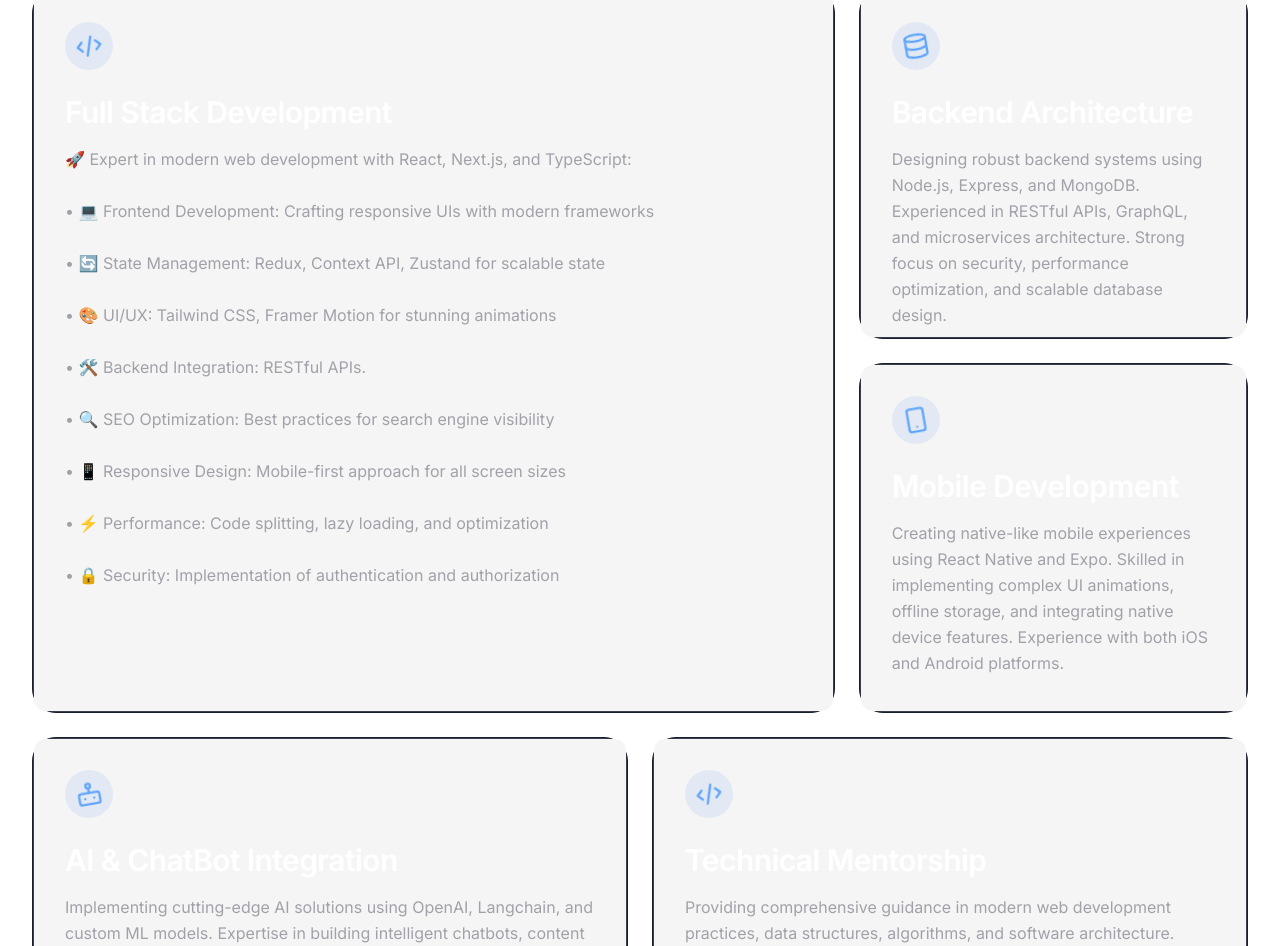
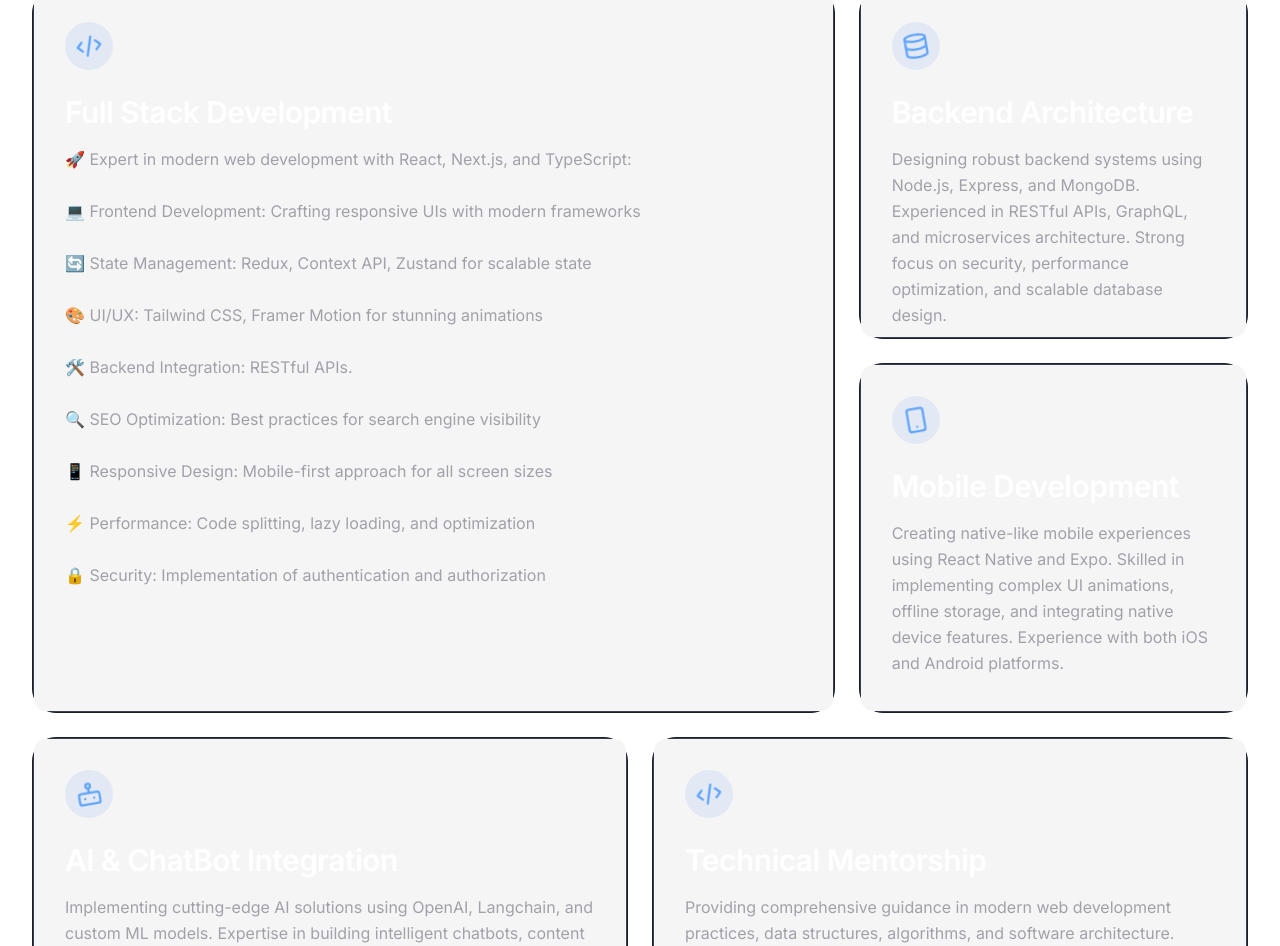
Before and after one commit to jaskaran-online/jaskaran-singh-portfolio, a Next.js app: page / in a window 1280 px wide. Shown: the part 2216-3162 px from the top of the page. Built offline with nearby package versions, Linux system fonts and the light colour scheme.

Commit message:
Refactor Services section for improved clarity and formatting
- Adjusted formatting of service descriptions for better readability and consistency.
- Enhanced presentation of service details to improve user engagement and understanding.

```diff
--- a/src/components/sections/services.tsx
+++ b/src/components/sections/services.tsx
@@ -41,21 +41,21 @@ const SERVICES: Service[] = [
         title: 'Full Stack Development',
         description: `🚀 Expert in modern web development with React, Next.js, and TypeScript:
 
-• 💻 Frontend Development: Crafting responsive UIs with modern frameworks
+    💻 Frontend Development: Crafting responsive UIs with modern frameworks
 
-• 🔄 State Management: Redux, Context API, Zustand for scalable state
+    🔄 State Management: Redux, Context API, Zustand for scalable state
 
-• 🎨 UI/UX: Tailwind CSS, Framer Motion for stunning animations
+    🎨 UI/UX: Tailwind CSS, Framer Motion for stunning animations
 
-• 🛠️ Backend Integration: RESTful APIs.
+    🛠️ Backend Integration: RESTful APIs.
 
-• 🔍 SEO Optimization: Best practices for search engine visibility
+    🔍 SEO Optimization: Best practices for search engine visibility
 
-• 📱 Responsive Design: Mobile-first approach for all screen sizes
+    📱 Responsive Design: Mobile-first approach for all screen sizes
 
-• ⚡ Performance: Code splitting, lazy loading, and optimization
+    ⚡ Performance: Code splitting, lazy loading, and optimization
 
-• 🔒 Security: Implementation of authentication and authorization
+    🔒 Security: Implementation of authentication and authorization
 `,
         icon: Code2,
     },
```
